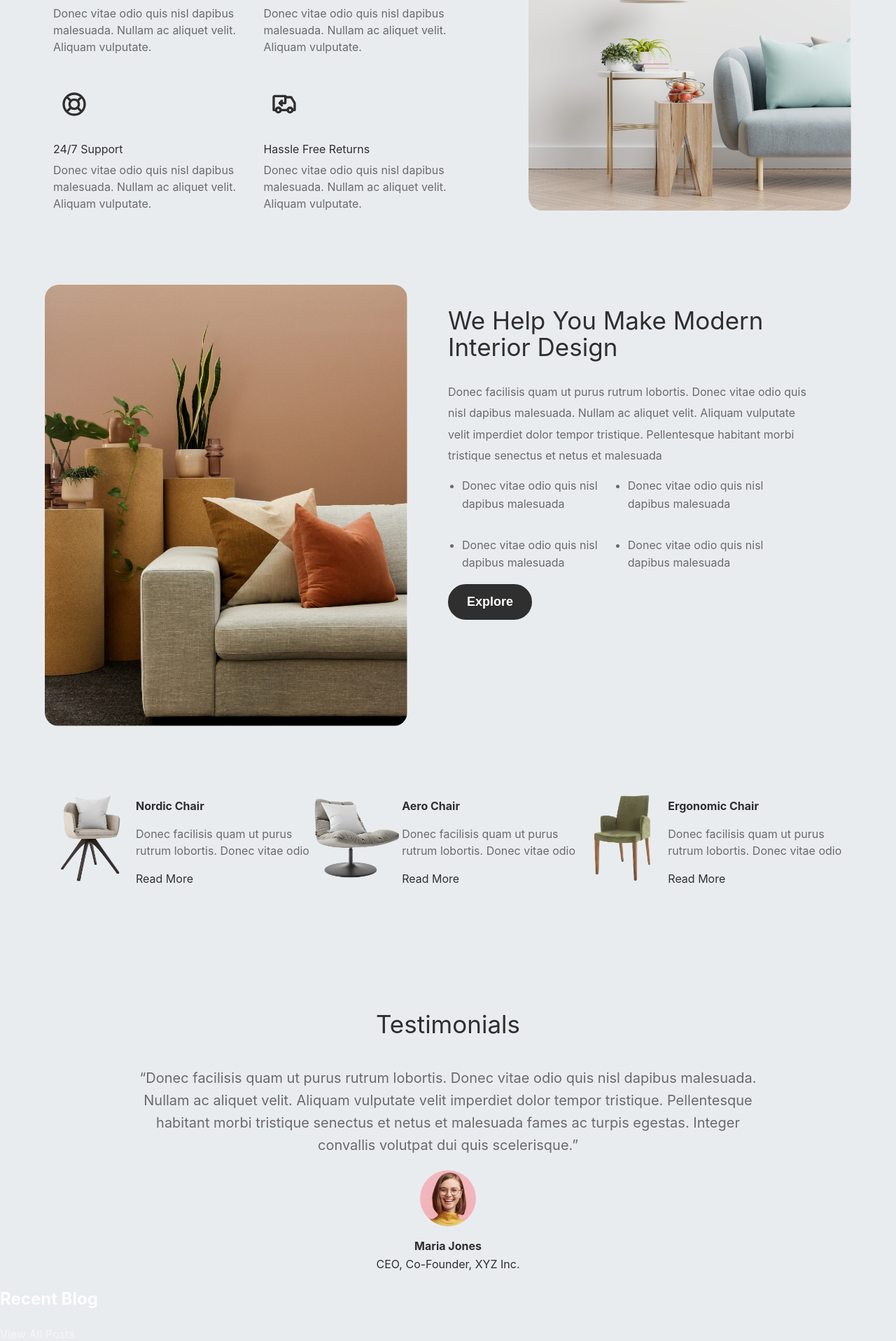
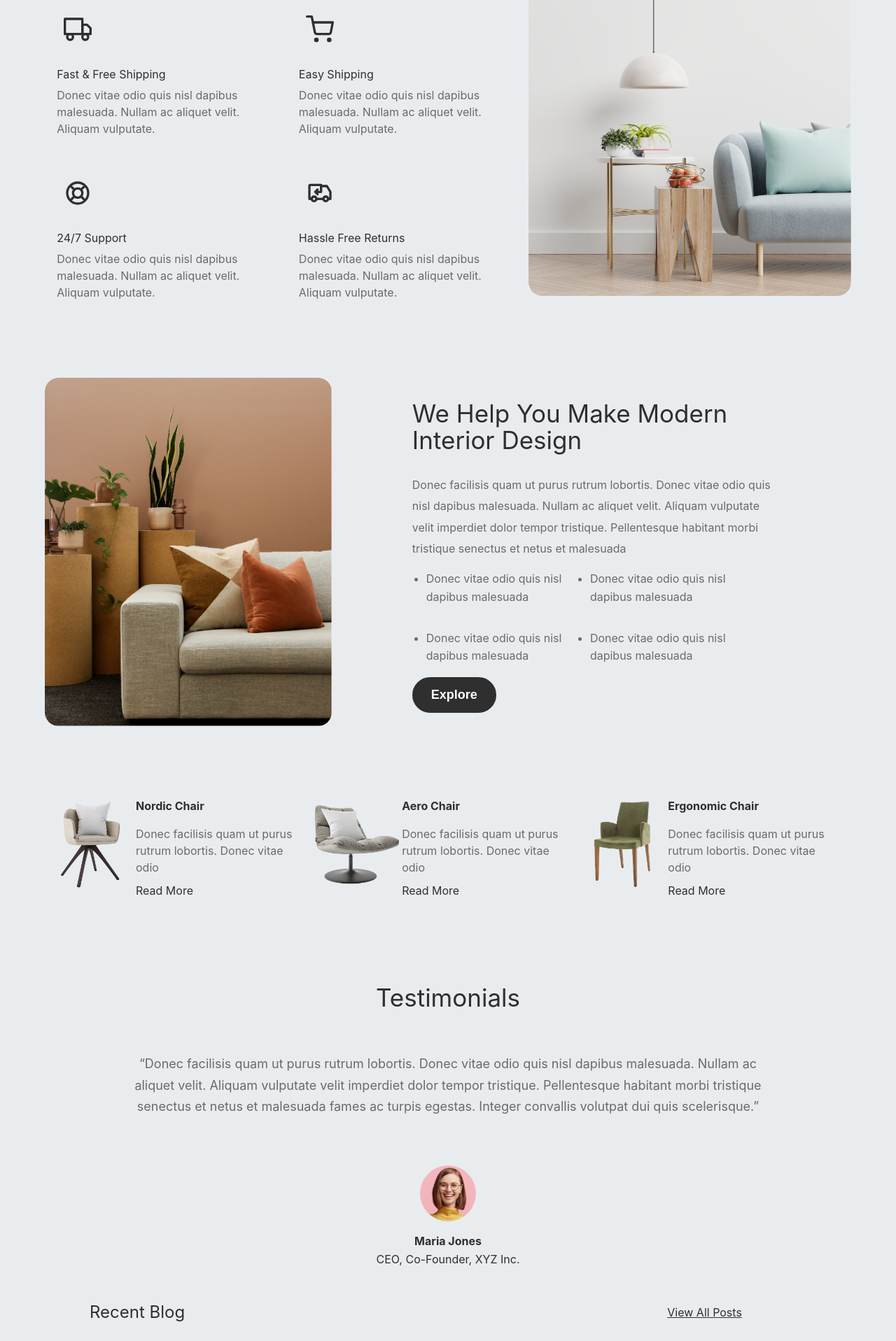
Before and after one commit to BridgetKas/InteriorApp, a React (Vite) app: page / in a window 1280 px wide. Shown: the part 1529-3446 px from the top of the page at 70% size. Built offline with nearby package versions, Linux system fonts and the light colour scheme.

Commit message:
Fixed Home Page and the CSS styles

```diff
--- a/src/layout/Footer/FooterTab.module.css
+++ b/src/layout/Footer/FooterTab.module.css
@@ -106,16 +106,23 @@ h1 {
     width:100%;
 }
 
-@media (min-width:768px) {
 
+@media (min-width:660px) {
     .linksContainer {
         width:50%;
     }
 
     .companyContainer {
+        flex-wrap: wrap;
         gap:0;
     }
+}
 
+@media (min-width:768px) {
+
+    .linksContainer {
+        width:25%;
+    }
 }
 
 @media (min-width:992px) {
--- a/src/pages/home/HomePage.jsx
+++ b/src/pages/home/HomePage.jsx
@@ -26,6 +26,8 @@ import Form from '../../components/common/Form/FormComp';
 function Home() {
   return (
     <Fragment>
+
+      {/* ****HERO SECTION */}
       <div className={styles.mainContainer}>
         <div className={styles.heroContainer}>
           <div>
@@ -41,6 +43,8 @@ function Home() {
           </div>
         </div>
       </div>
+
+      {/* PRODUCT SECTION */}
       <div className={styles.mainchairContainer}>
         <div className={styles.productContainer}>
           <h2 className={styles.chairTitle}>
@@ -71,6 +75,8 @@ function Home() {
           </div>
         </div>
       </div>
+
+      {/* Why Chose Us */}
       <div className={styles.qualitiesContainer}>
         <div className={styles.qualityContainer}>
           <h2 className={styles.qualityTitle}>Why Choose Us</h2>
@@ -110,9 +116,8 @@ function Home() {
           <img src={whyUs} alt="A little blue couch with fruits" className={styles.imageR}/>
         </div>
       </div>
-
       <div className={styles.reasonPromContainer}>
-          <div className={styles.reasonContainer}>
+          <div className={styles.reasonsContainer}>
             <img src={gridImg} alt="A grid of three images: a stool,couch and a lampshed" className={`${styles.imageR} ${styles.two}`}/>
           </div>
 
@@ -128,6 +133,8 @@ function Home() {
           <Button title="Explore"  textColor={colors.white}/>
       </div>
       </div>
+
+      {/* CHAIR SECTION  */}
       <div className={styles.moresContainer}>
         <div className={styles.moreContainer}>
           <div className={styles.moreImageContainer}>
@@ -161,6 +168,7 @@ function Home() {
         </div>
       </div>
 
+      {/* TESTIMONAL SECTION */}
       <div className={styles.testimonalContainer}>
         <p className={styles.testimonals}>Testimonials</p>
         <p className={styles.testimonal}>
@@ -175,9 +183,13 @@ function Home() {
         </div>
       </div>
 
+      {/* BLOG SECTION */}
       <div className={styles.blogContainer}>
-        <h2 className={styles.blogTitle}>Recent Blog</h2>
-        <a href="#" className={styles.blogLink}>View All Posts</a>
+        <div className={styles.blogpostContainer}>
+          <h2 className={styles.blogTitle}>Recent Blog</h2>
+          <a href="#" className={styles.blogLink}>View All Posts</a>
+        </div>
+        {/* the padding for the outer container needs to get changed */}
         <div className={styles.homeblogContainer}>
           <Blog blogTitle="First Time Home Owner Ideas" name="Kristin Watson" date="Dec 19, 2021" image={stools} className={styles.homeBlog}/>
           <Blog blogTitle="How To Keep Your Furniture Clean" name="Robert Fox" date="Dec 15, 2021" image={coffeeTable} className={styles.homeBlog}/>
--- a/src/pages/home/home.module.css
+++ b/src/pages/home/home.module.css
@@ -31,6 +31,10 @@
 
 } */
 
+.button {
+    margin: 10px 0 40px 0;
+}
+
 .buttonContainer {
     display:flex;
     gap:15px;
@@ -42,7 +46,7 @@
 }
 
 .mainchairContainer {
-    padding:1rem 5%;
+    padding:4.5rem 5%;
 }
 
 .productContainer {
@@ -115,8 +119,8 @@
 }
 
 .featureContainer {
-    width:40%;
-    padding:12px;
+    width:45%;
+    padding:2.5%;
 }
 
 .featureTitle {
@@ -140,9 +144,9 @@
 
 .imageR.two {
     margin-top:200px;
-    height: auto;
+    /* height: auto;
     max-width: 100%;
-    border-radius: 20px;
+    border-radius: 20px; */
 }
 
 .reasonsContainer {
@@ -150,7 +154,7 @@
 }
 
 .promiseContainer {
-    padding:0.2rem 5%;
+    padding:0.2rem 10%;
 }
 
 .promiseTitle {
@@ -186,14 +190,16 @@
     margin-bottom:8px;
 }
 
+.moresContainer {
+   padding:5rem 10%;
+}
+
 .moreContainer {
     display:flex;
     align-items:center;
     justify-content: center;
     gap:10px;
     width:80%;
-    margin:30px auto;
-
 }
 
 .more {
@@ -213,6 +219,8 @@
 
 .moreDescription{
     color:var(--darkGray);
+    padding-right:8px;
+    margin:9px 0;
 }
 .chairMore {
     height:130px;
@@ -220,8 +228,9 @@
 
 .testimonalContainer {
     color:var(--black);
-    margin-top:150px;
-    /* padding:2rem 5%; */
+    display: flex;
+    flex-direction: column;
+    justify-content: center;
 }
 
 .testimonals{
@@ -232,15 +241,16 @@
 
 .testimonal {
     color:var(--darkGray);
-    line-height:1.6;
+    line-height:1.7;
     text-align:center;
-    padding: 0 100px;
+    padding: 0 40px;
 }
 
 .testimonalImageContainer {
     display:flex;
     align-items:center;
     justify-content:center;
+    margin-top:50px;
 }
 
 /* .jobContainer {
@@ -266,8 +276,31 @@
     margin-top:-14px;
 }
 
+.blogContainer {
+    padding:10px 10%;
+}
+
+.blogpostContainer {
+    display:flex;
+    flex-direction: column;
+    color:var(--black);
+    width:91%;
+    margin-bottom: 3rem;
+}
+
+.blogTitle {
+    font-weight:400;
+
+}
+
+.blogLink {
+    color:var(--black);
+    padding-bottom:15px;
+    text-decoration: underline;
+    font-weight:400;
+}
+
 .homeblogContainer {
-    padding:10px 5%;
     padding-bottom:200px;
 }
 
@@ -331,6 +364,16 @@
         padding:0 154px;
     }
 
+    .blogpostContainer {
+        flex-direction: row;
+        justify-content: space-between;
+        align-items: center;
+    }
+
+    .blogLink {
+        padding:0;
+    }
+
 }
 
 @media(min-width:992px) {
@@ -345,6 +388,7 @@
 
     .mainchairContainer {
         display:flex;
+        justify-content:space-between;
     }
 
     .productContainer {
@@ -352,7 +396,7 @@
     }
 
     .chairsContainer {
-        width:75%;
+        width:70%;
         margin-top:0;
     }
 
@@ -401,14 +445,11 @@
 
     .testimonal {
         padding:0 190px;
-        font-size:20px;
+        font-size:18px;
     }
 
     .homeBlog {
         width:32%;
     }
 
-    .homeblogContainer {
-        margin-bottom:200px;
-    }
 }
```
